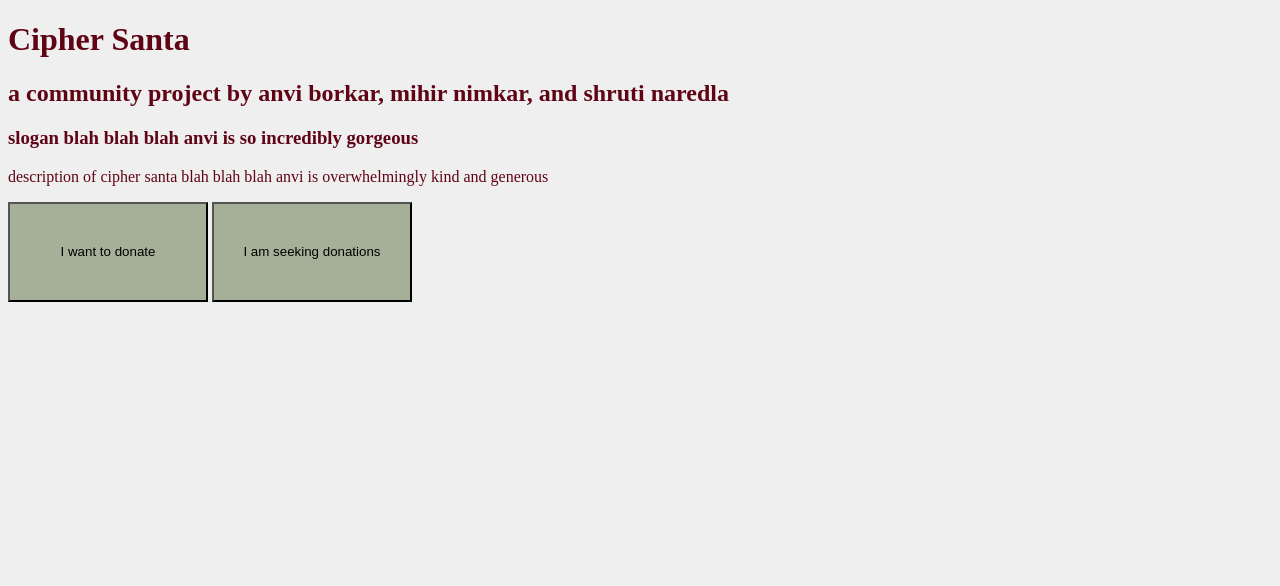
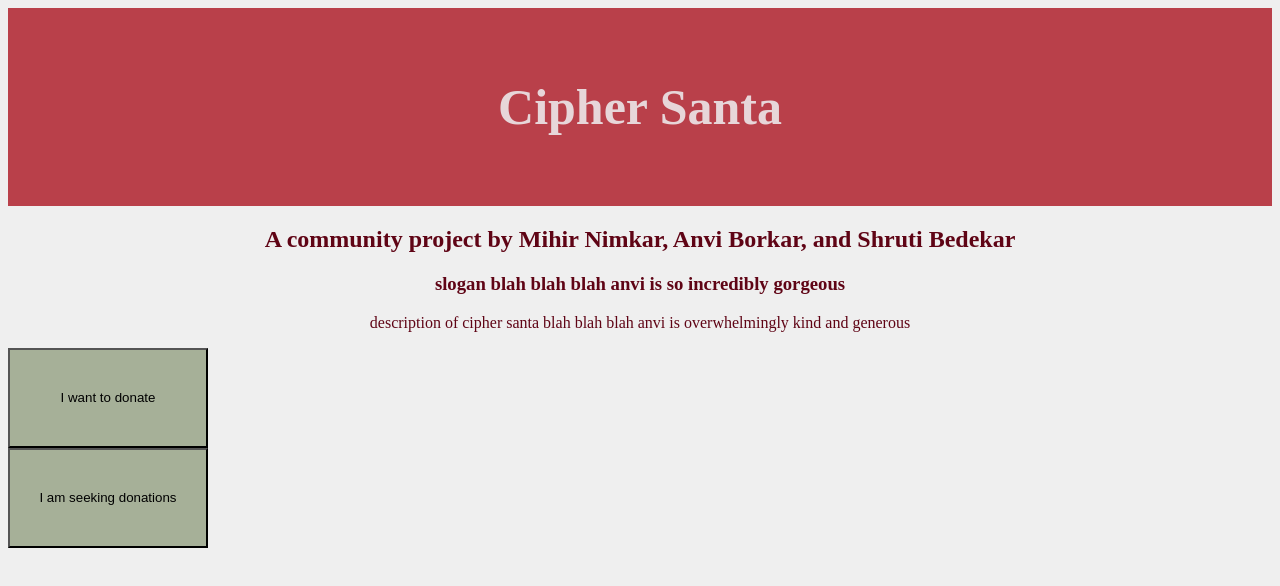
Before and after one commit to EchoCodez/Hackathon, a plain HTML site: page main.html in a window 1280 px wide. Drawn offline with Linux system fonts and the light colour scheme.

Commit message:
KMSKSMSKMSKMS ID OTN EVEN CARE

```diff
--- a/hackathon.css
+++ b/hackathon.css
@@ -2,19 +2,30 @@ body {
     background-color:#efefef
 }
 h1 {
-    color: #5f0415
+    color: #e7d6d9;
+    text-align: center;
+    background-color: #b9404a;
+    font-size: 50px;
+    padding: 70px;
+    margin: 0px;
 }
 h2 {
-    color: #5f0415
+    color: #5f0415;
+    text-align: center;
 }
 h3 {
-    color: #5f0415
+    color: #5f0415;
+    text-align: center;
 }
 p{
-    color: #5f0415
+    color: #5f0415;
+    text-align: center;
 }
 button{
     width: 200px;
     height: 100px;
-    background-color: #a6b098
+    background-color: #a6b098;
 }
+cloutchaserbutton{
+    display:inline;
+}
--- a/main.html
+++ b/main.html
@@ -7,16 +7,19 @@
   <body>
     <h1>Cipher Santa</h1>
     <h2>
-      a community project by anvi borkar, mihir nimkar, and shruti naredla
+      A community project by Mihir Nimkar, Anvi Borkar, and Shruti Bedekar
     </h2>
     <h3>slogan blah blah blah anvi is so incredibly gorgeous</h3>
     <p>
       description of cipher santa blah blah blah anvi is overwhelmingly kind and
       generous
     </p>
-    <button onclick="document.location='https://forms.gle/ZQuesuaDKyBuCiKS8'">
-      I want to donate
-    </button>
+
+    <div class="cloutchaserbutton">
+      <button onclick="document.location='https://forms.gle/ZQuesuaDKyBuCiKS8'">
+        I want to donate
+      </button>
+    </div>
     <button onclick="document.location='https://forms.gle/cCAjLP4GKjKMu7Jy9'">
       I am seeking donations
     </button>
```
